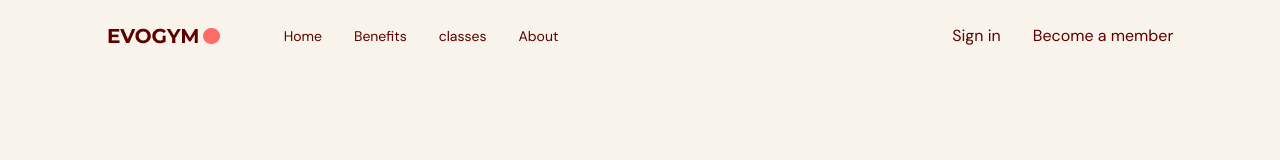
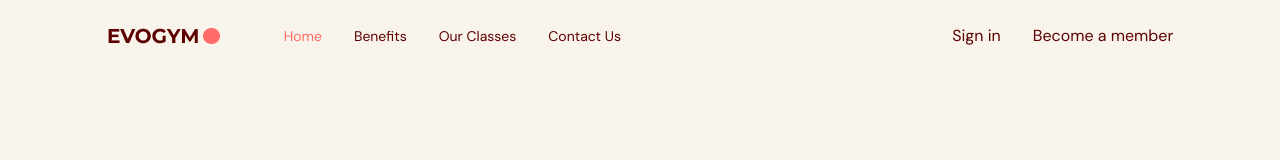
Before and after one commit to JohnKamaujk/CodeHaven, a React (Vite) app: page / in a window 1280 px wide. Shown: the top 160 px of the page. Built offline with nearby package versions, Linux system fonts and the light colour scheme.

Commit message:
:sparkles:feat:Imported react anchor link for smooth scrolling

```diff
--- a/src/App.tsx
+++ b/src/App.tsx
@@ -1,9 +1,11 @@
 import Navbar from "@/scenes/navbar";
+import { useState } from "react";
 
 function App() {
+  const [selectedPage, setSelectedPage] = useState("home");
   return (
     <div className="app bg-gray-20">
-      <Navbar />
+      <Navbar selectedPage={selectedPage} setSelectedPage={setSelectedPage} />
     </div>
   );
 }
--- /dev/null
+++ b/src/scenes/navbar/Link.tsx
@@ -0,0 +1,24 @@
+import AnchorLink from "react-anchor-link-smooth-scroll";
+
+type Props = {
+  page: string;
+  selectedPage: string;
+  setSelectedPage: (value: string) => void;
+};
+
+const Link = ({ page, selectedPage, setSelectedPage }: Props) => {
+  const lowerCasePage = page.toLowerCase().replace(/ /g, "");
+  return (
+    <AnchorLink
+      className={`${selectedPage === lowerCasePage ? "text-primary-500" : ""}
+        transition duration-500 hover:text-primary-300
+      `}
+      href={`#${lowerCasePage}`}
+      onClick={() => setSelectedPage(lowerCasePage)}
+    >
+      {page}
+    </AnchorLink>
+  );
+};
+
+export default Link;
--- a/src/scenes/navbar/index.tsx
+++ b/src/scenes/navbar/index.tsx
@@ -1,10 +1,14 @@
 import { useState } from "react";
 import { Bars3Icon, XMarkIcon } from "@heroicons/react/24/solid";
 import Logo from "@/assets/Logo.png";
+import Link from "@/scenes/navbar/Link";
 
-type Props = {};
+type Props = {
+  selectedPage: string;
+  setSelectedPage: (value: string) => void;
+};
 
-const Navbar = (props: Props) => {
+const Navbar = ({selectedPage,setSelectedPage}: Props) => {
   const flexBetween = "flex items-center justify-between";
   return (
     <nav>
@@ -17,10 +21,10 @@
             {/* {right side} */}
             <div className={`${flexBetween} w-full`}>
               <div className={`${flexBetween} gap-8 text-sm`}>
-                <p>Home</p>
-                <p>Benefits</p>
-                <p>classes</p>
-                <p>About</p>
+                <Link page="Home" selectedPage={selectedPage} setSelectedPage ={setSelectedPage}/>
+                <Link page="Benefits" />
+                <Link page="Our Classes" />
+                <Link page="Contact Us" />
               </div>
               <div className={`${flexBetween} gap-8`}>
                 <p>Sign in</p>
```
